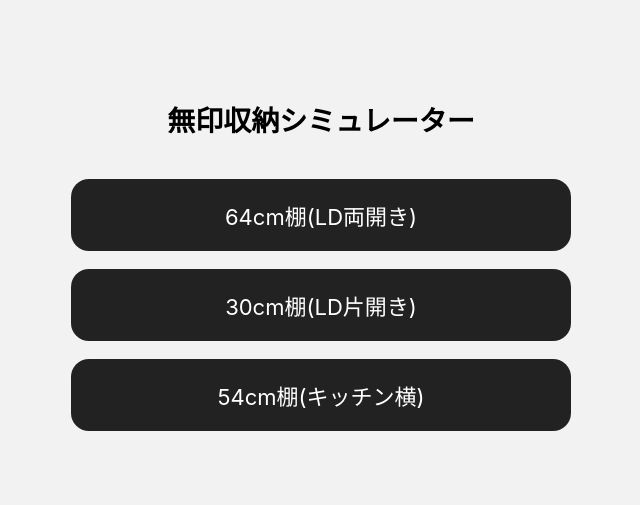
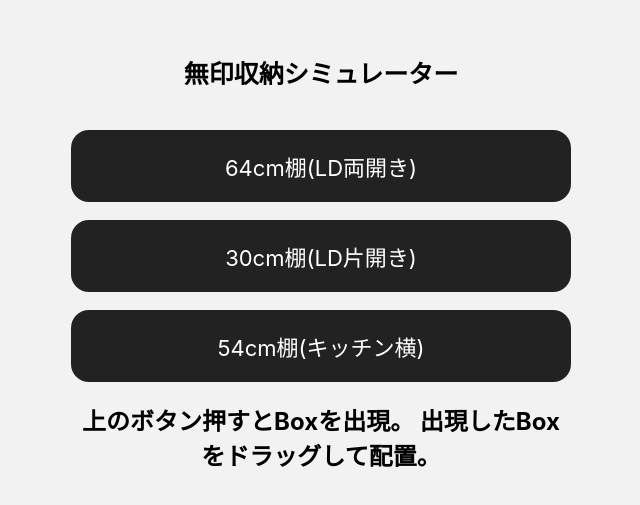
Before and after one commit to yuitoooooooo/Muji, a plain HTML site: page index.html in a window 1280 px wide. Shown: the part 135-640 px from the top of the page, without its empty margins (319-959 px from the left). Drawn offline with Linux system fonts and the light colour scheme.

Commit message:
index.html を更新

```diff
--- a/index.html
+++ b/index.html
@@ -25,8 +25,13 @@
 }
 
 h1{
-    font-size:28px;
+    font-size:35px;
     margin-bottom:40px;
+}
+
+h1{
+    font-size:25px;
+    margin-bottom:40px
 }
 
 a{
@@ -60,9 +65,9 @@
 54cm棚(キッチン横)
 </a>
 
-<title>上のボタン押すとBoxを出現。
+<h2>上のボタン押すとBoxを出現。
     出現したBoxをドラッグして配置。
-</title>
+</h2>
 
 
 </div>
```
